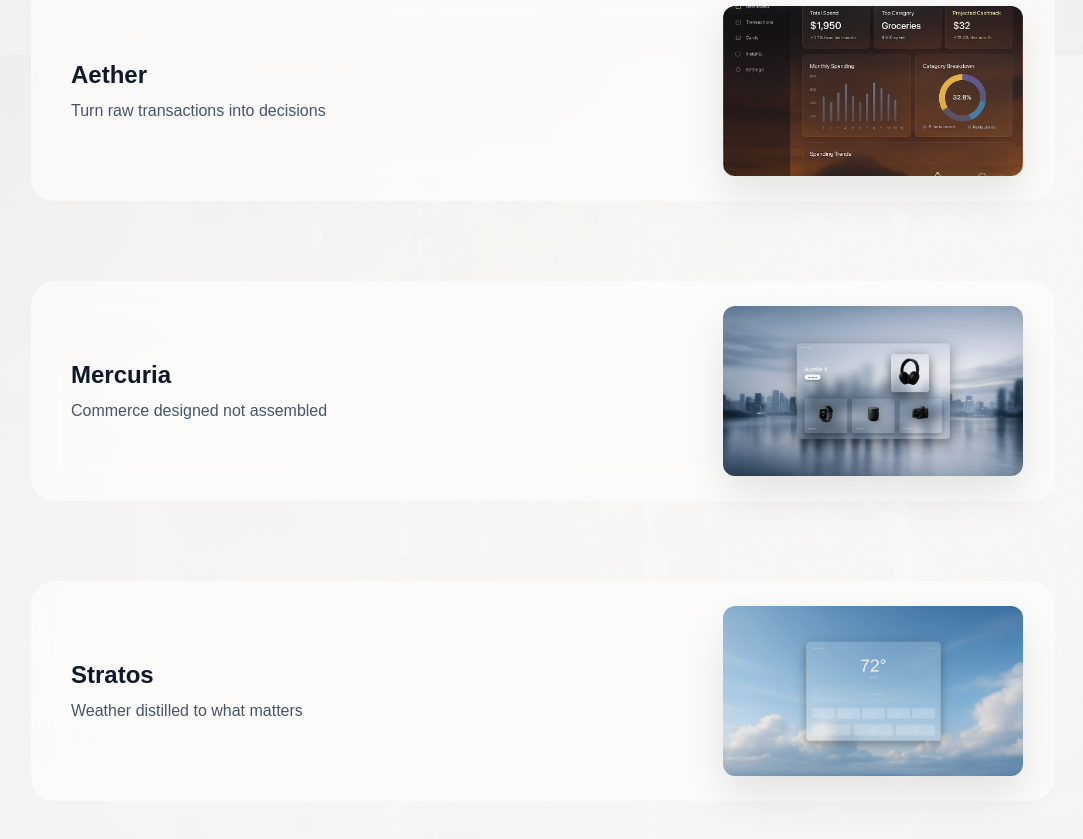
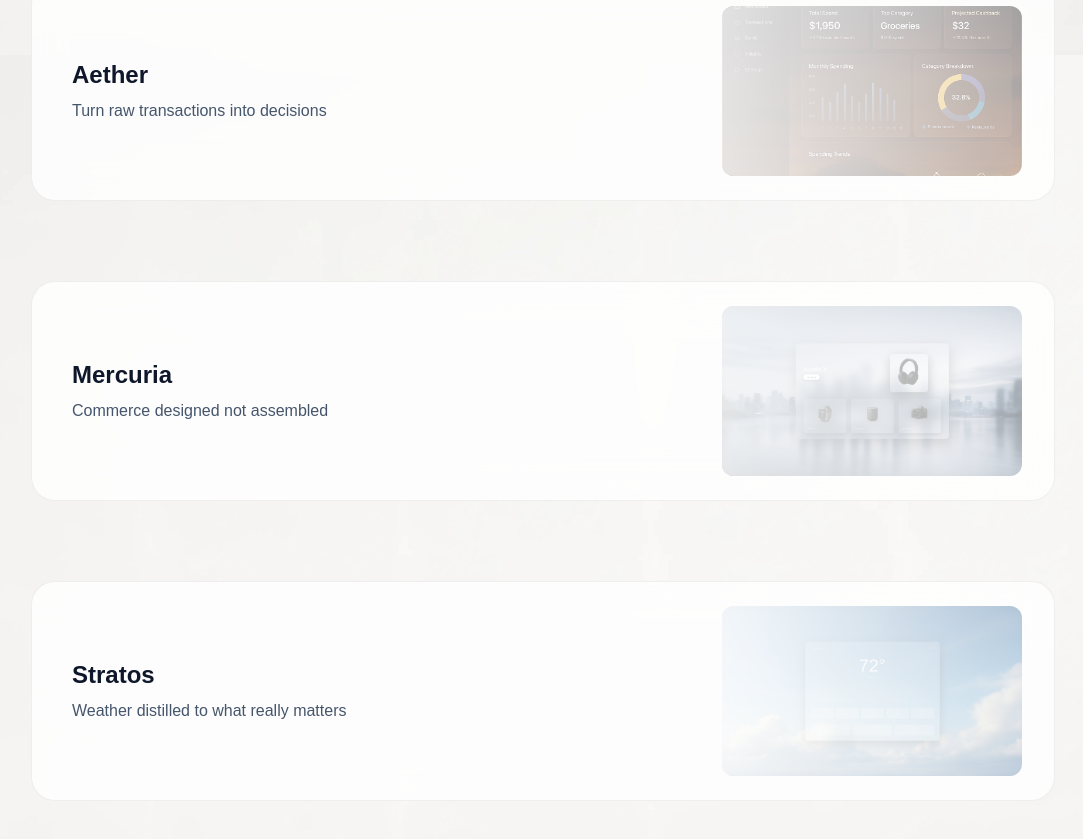
Before and after one commit to vmoreira-dev/Showcase, a Next.js app: page / in a window 1280 px wide. Shown: the part 1225-2064 px from the top of the page, without its empty margins (97-1180 px from the left). Built offline with nearby package versions, Linux system fonts and the light colour scheme.

Commit message:
added a veil and refinements

```diff
--- a/src/app/_data/projects.ts
+++ b/src/app/_data/projects.ts
@@ -19,7 +19,7 @@ export const projects = [
   },
   {
     title: "Stratos",
-    tagline: "Weather distilled to what matters",
+    tagline: "Weather distilled to what really matters",
     image: "/images/projects/stratos.png",
     href: "https://stratos.vmoreira.dev",
   },
--- a/src/app/components/ProjectCard.tsx
+++ b/src/app/components/ProjectCard.tsx
@@ -17,16 +17,28 @@ export default function ProjectCard({
     <Link href={href} target="_blank" rel="noopener noreferrer" className="block">
       <article
         className="
-          group relative
-          max-w-5xl h-[220px] mx-auto
+          group relative mx-auto max-w-5xl
+          h-[220px]
           rounded-3xl
           bg-white/60 backdrop-blur-xl
+          border border-black/5
           transition-all duration-300 ease-out
           hover:-translate-y-1
           hover:shadow-[0_20px_60px_rgba(0,0,0,0.08)]
         "
       >
-        {/* Floating preview panel */}
+        {/* White veil — opacity only, no blur */}
+        <div
+          className="
+            absolute inset-0 rounded-3xl
+            bg-white/50
+            transition-opacity duration-300
+            group-hover:opacity-0
+            pointer-events-none
+          "
+        />
+
+        {/* Product preview — clear, confident */}
       {image && (
         <div
           className="
@@ -34,12 +46,26 @@ export default function ProjectCard({
             w-[300px] h-[170px]
             rounded-xl overflow-hidden
             bg-white/70 backdrop-blur-sm
-              shadow-[0_18px_40px_rgba(0,0,0,0.10)]
+
+            opacity-40
             transition-all duration-300 ease-out
-              group-hover:-translate-y-[55%]
+            group-hover:opacity-100
             group-hover:shadow-[0_30px_80px_rgba(0,0,0,0.14)]
           "
         >
+          {/* Diffusion mask */}
+      <div
+        className="
+          absolute inset-0
+          bg-gradient-to-r
+          from-white/70
+          via-white/40
+          to-transparent
+          transition-opacity duration-300
+          group-hover:opacity-0
+          pointer-events-none
+        "
+      />
             <img
               src={image}
               alt={title}
```
Lines whose indentation alone changed are shown as unchanged.
